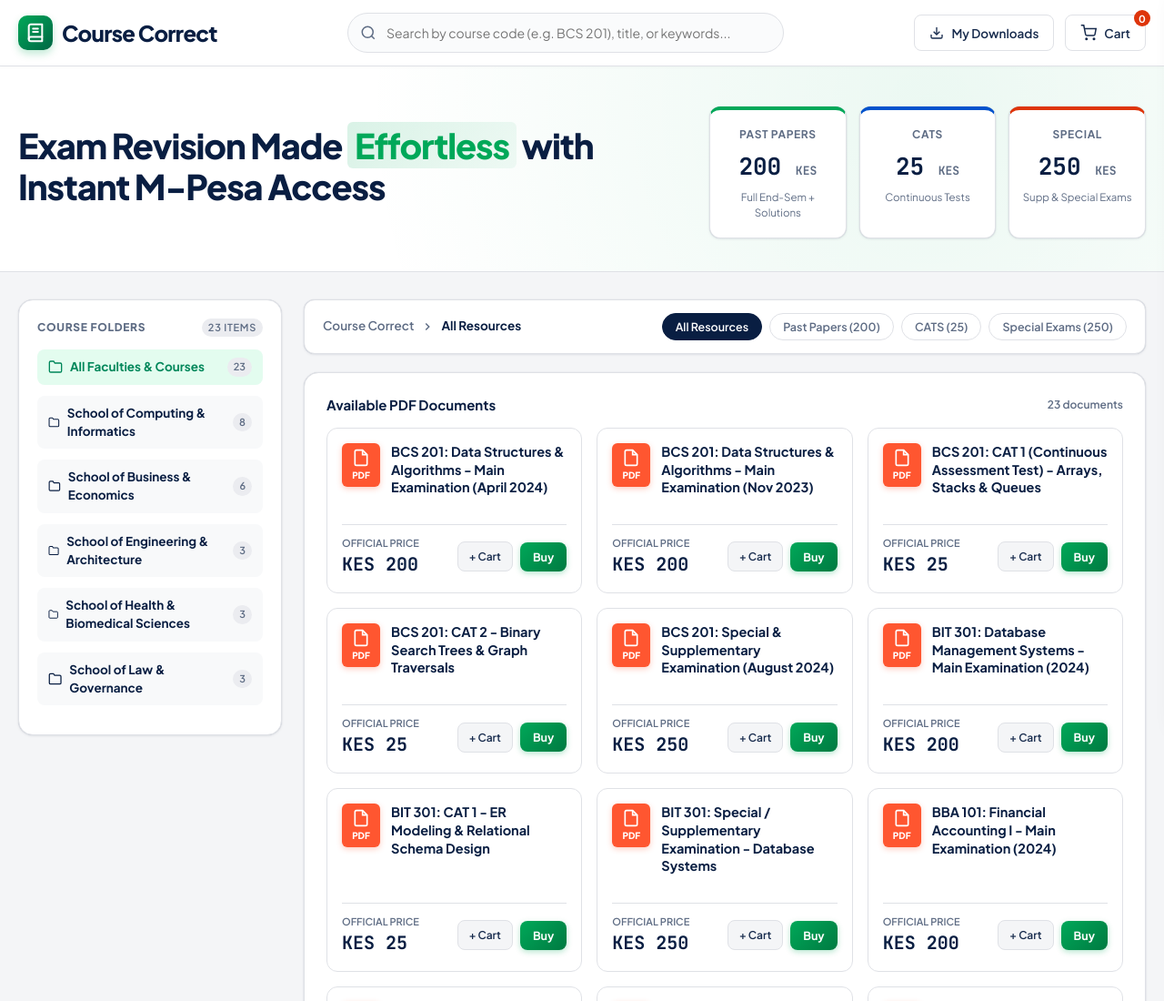
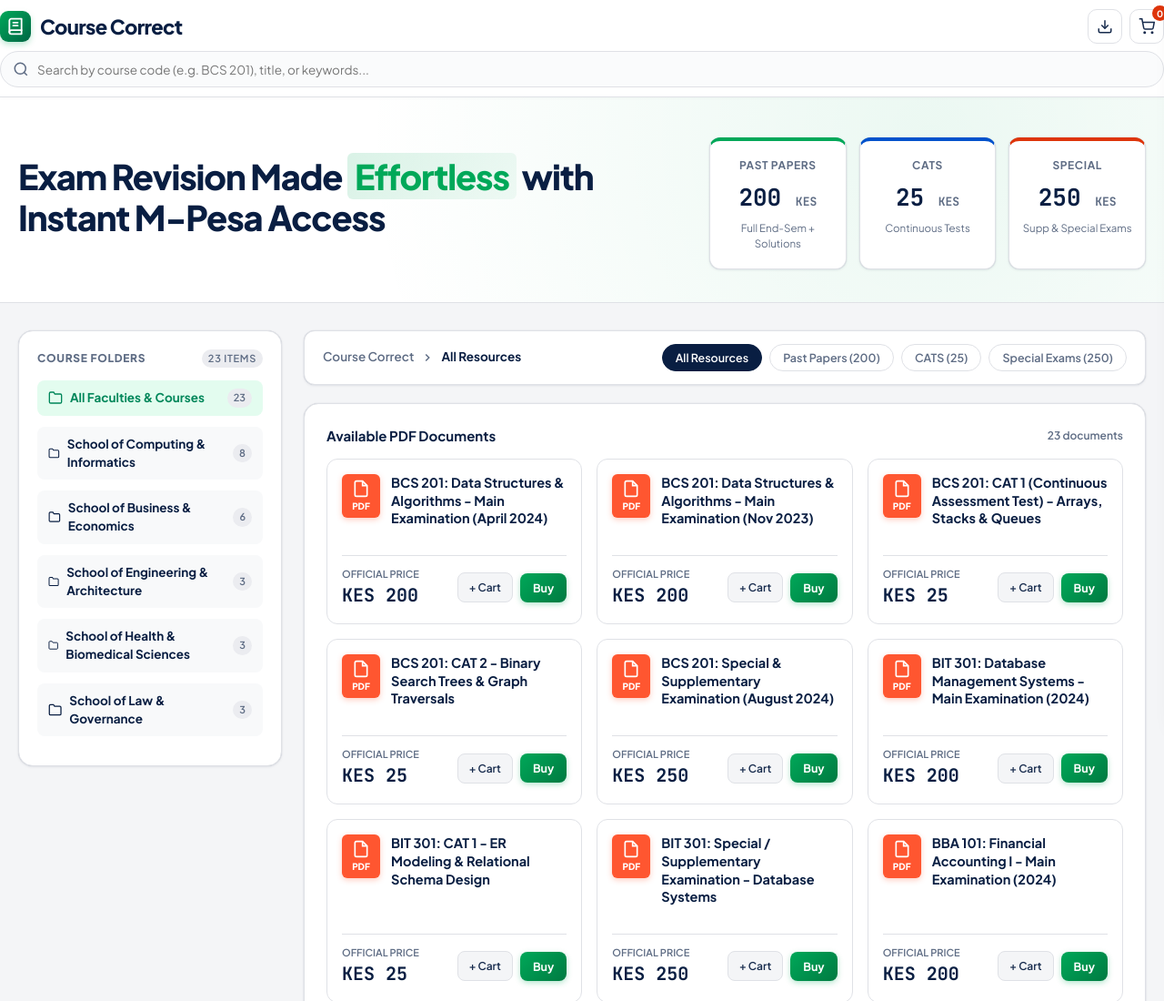
Before and after one commit to Princemicah001/CourseCorrect, a website: page index.html in a window 1280 px wide. Shown: the top 1100 px of the page at 91% size. Drawn offline with Linux system fonts and the light colour scheme; no server answers.

Commit message:
Complete

```diff
--- a/data/config.json
+++ b/data/config.json
@@ -11,8 +11,8 @@
     "provider": "payhero",
     "receivingPhone": "0707865597",
     "payhero": {
-      "apiKey": "QxiyuzgXc5n7zPPkRGrp",
-      "apiSecret": "dAivyvohFmItaW5qsXXcKp81XzmKZ0aVmHDAW44r",
+      "apiKey": "",
+      "apiSecret": "",
       "channelId": "11662",
       "accountId": "11180",
       "callbackUrl": ""
--- a/index.html
+++ b/index.html
@@ -102,37 +102,47 @@
 
         .header-inner {
             display: flex;
+            flex-direction: column;
+            gap: 8px;
+            padding: 10px 0;
+        }
+
+        .header-top-row {
+            display: flex;
             align-items: center;
             justify-content: space-between;
-            height: 72px;
-            gap: 20px;
+            width: 100%;
+            gap: 12px;
         }
 
         .brand-logo {
             display: flex;
             align-items: center;
             gap: 10px;
-            font-size: 24px;
+            font-size: 22px;
             font-weight: 800;
             color: var(--dark);
             letter-spacing: -0.03em;
+            text-decoration: none;
+            flex-shrink: 0;
         }
 
         .logo-icon {
-            width: 38px;
-            height: 38px;
+            width: 34px;
+            height: 34px;
             background: linear-gradient(135deg, var(--mpesa) 0%, #006644 100%);
             color: #ffffff;
             display: flex;
             align-items: center;
             justify-content: center;
-            border-radius: 10px;
-            box-shadow: 0 4px 8px rgba(0, 168, 89, 0.25);
+            border-radius: 9px;
+            box-shadow: 0 3px 6px rgba(0, 168, 89, 0.25);
+            flex-shrink: 0;
         }
 
         .logo-icon svg {
-            width: 22px;
-            height: 22px;
+            width: 20px;
+            height: 20px;
             fill: none;
             stroke: currentColor;
             stroke-width: 2.2;
@@ -144,20 +154,23 @@
             color: var(--mpesa);
         }
 
+        .header-search-row {
+            width: 100%;
+        }
+
         .nav-search {
-            flex: 1;
-            max-width: 480px;
+            width: 100%;
             position: relative;
         }
 
         .nav-search input {
             width: 100%;
-            height: 44px;
-            padding: 0 38px 0 42px;
-            border-radius: 22px;
+            height: 40px;
+            padding: 0 38px 0 40px;
+            border-radius: 20px;
             border: 1.5px solid var(--border);
             background: #fafbfc;
-            font-size: 14px;
+            font-size: 13.5px;
             color: var(--text-main);
             transition: all 0.2s ease;
             box-sizing: border-box;
@@ -370,7 +383,35 @@
         .nav-actions {
             display: flex;
             align-items: center;
-            gap: 12px;
+            gap: 8px;
+        }
+
+        .nav-icon-btn {
+            width: 38px;
+            height: 38px;
+            border-radius: 10px;
+            display: inline-flex;
+            align-items: center;
+            justify-content: center;
+            border: 1.5px solid var(--border);
+            background: #ffffff;
+            color: var(--text-main);
+            cursor: pointer;
+            transition: all 0.18s ease;
+            position: relative;
+            padding: 0;
+            flex-shrink: 0;
+        }
+
+        .nav-icon-btn:hover {
+            background: #f4f5f7;
+            border-color: #c1c7d0;
+            color: var(--mpesa);
+        }
+
+        .nav-icon-btn.btn-cart:hover {
+            border-color: var(--mpesa);
+            color: var(--mpesa);
         }
 
         .btn {
@@ -424,19 +465,20 @@
 
         .cart-count {
             position: absolute;
-            top: -6px;
-            right: -6px;
+            top: -5px;
+            right: -5px;
             background: #de350b;
             color: #fff;
-            font-size: 11px;
+            font-size: 10px;
             font-weight: 700;
-            height: 18px;
-            min-width: 18px;
-            padding: 0 5px;
+            height: 17px;
+            min-width: 17px;
+            padding: 0 4px;
             border-radius: 9px;
             display: flex;
             align-items: center;
             justify-content: center;
+            line-height: 1;
         }
 
         /* Hero Section */
@@ -1511,8 +1553,8 @@
 
         @media (max-width: 600px) {
             .container { padding: 0 12px; }
-            .header-inner { flex-wrap: wrap; height: auto; padding: 12px 0; }
-            .nav-search { order: 3; max-width: 100%; width: 100%; margin-top: 8px; }
+            .header-inner { padding: 10px 0; gap: 8px; }
+            .nav-search { width: 100%; }
             .hero-title { font-size: 22px; line-height: 1.25; }
             .hero { padding: 18px 0 14px; }
             .hero-grid { gap: 14px; }
@@ -1797,6 +1839,7 @@
     <!-- Header & Navigation -->
     <header>
         <div class="container header-inner">
+            <div class="header-top-row">
                 <a href="/" class="brand-logo">
                     <div class="logo-icon">
                         <svg viewBox="0 0 24 24">
@@ -1809,6 +1852,26 @@
                     <div>Course Correct</div>
                 </a>
 
+                <div class="nav-actions">
+                    <button class="nav-icon-btn" onclick="openPurchasesModal()" title="My Downloads" aria-label="My Downloads">
+                        <svg width="18" height="18" viewBox="0 0 24 24" fill="none" stroke="currentColor" stroke-width="2">
+                            <path d="M21 15v4a2 2 0 0 1-2 2H5a2 2 0 0 1-2-2v-4"></path>
+                            <polyline points="7 10 12 15 17 10"></polyline>
+                            <line x1="12" y1="15" x2="12" y2="3"></line>
+                        </svg>
+                    </button>
+                    <button class="nav-icon-btn btn-cart" onclick="toggleCart()" title="Cart" aria-label="Cart">
+                        <svg width="18" height="18" viewBox="0 0 24 24" fill="none" stroke="currentColor" stroke-width="2">
+                            <circle cx="9" cy="21" r="1"></circle>
+                            <circle cx="20" cy="21" r="1"></circle>
+                            <path d="M1 1h4l2.68 13.39a2 2 0 0 0 2 1.61h9.72a2 2 0 0 0 2-1.61L23 6H6"></path>
+                        </svg>
+                        <span class="cart-count" id="cartBadge">0</span>
+                    </button>
+                </div>
+            </div>
+
+            <div class="header-search-row">
                 <div class="nav-search">
                     <svg class="search-icon" width="18" height="18" viewBox="0 0 24 24" fill="none" stroke="currentColor" stroke-width="2">
                         <circle cx="11" cy="11" r="8"></circle>
@@ -1818,25 +1881,6 @@
                     <button type="button" class="search-clear-btn" id="searchClearBtn" onclick="clearSearch()" title="Clear search" aria-label="Clear search">&times;</button>
                     <div class="search-suggestions-dropdown" id="searchSuggestionsDropdown"></div>
                 </div>
-
-            <div class="nav-actions">
-                <button class="btn btn-ghost" onclick="openPurchasesModal()">
-                    <svg width="16" height="16" viewBox="0 0 24 24" fill="none" stroke="currentColor" stroke-width="2">
-                        <path d="M21 15v4a2 2 0 0 1-2 2H5a2 2 0 0 1-2-2v-4"></path>
-                        <polyline points="7 10 12 15 17 10"></polyline>
-                        <line x1="12" y1="15" x2="12" y2="3"></line>
-                    </svg>
-                    My Downloads
-                </button>
-                <button class="btn btn-cart" onclick="toggleCart()">
-                    <svg width="18" height="18" viewBox="0 0 24 24" fill="none" stroke="currentColor" stroke-width="2">
-                        <circle cx="9" cy="21" r="1"></circle>
-                        <circle cx="20" cy="21" r="1"></circle>
-                        <path d="M1 1h4l2.68 13.39a2 2 0 0 0 2 1.61h9.72a2 2 0 0 0 2-1.61L23 6H6"></path>
-                    </svg>
-                    <span>Cart</span>
-                    <span class="cart-count" id="cartBadge">0</span>
-                </button>
             </div>
         </div>
     </header>
```
Also changed, not shown: 3 other files. Lines whose indentation alone changed are shown as unchanged.
